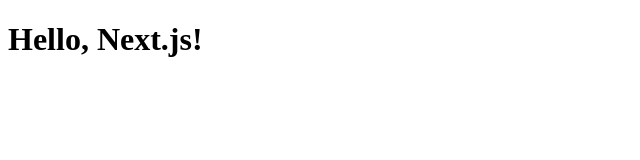
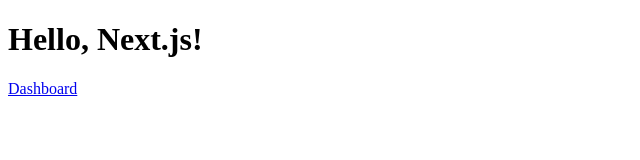
Before and after one commit to hayleyw7/moods, a Next.js app: page / in a window 1280 px wide. Shown: the top 160 px of the page, without its empty margins (0-640 px from the left). Built offline with nearby package versions, Linux system fonts and the light colour scheme.

Commit message:
Add link to dash

```diff
--- a/src/app/page.tsx
+++ b/src/app/page.tsx
@@ -7,6 +7,7 @@
 // Pages can fetch data.
 
 import { Metadata } from 'next'
+import Link from 'next/link'
 
 export const metadata: Metadata = {
   title: 'Next.js',
@@ -14,6 +15,9 @@
 
 export default function Page() {
   return (
-    <h1>Hello, Next.js!</h1>
+    <div>
+      <h1>Hello, Next.js!</h1>
+      <Link href="/dashboard">Dashboard</Link>
+    </div>
   )
 }
```
